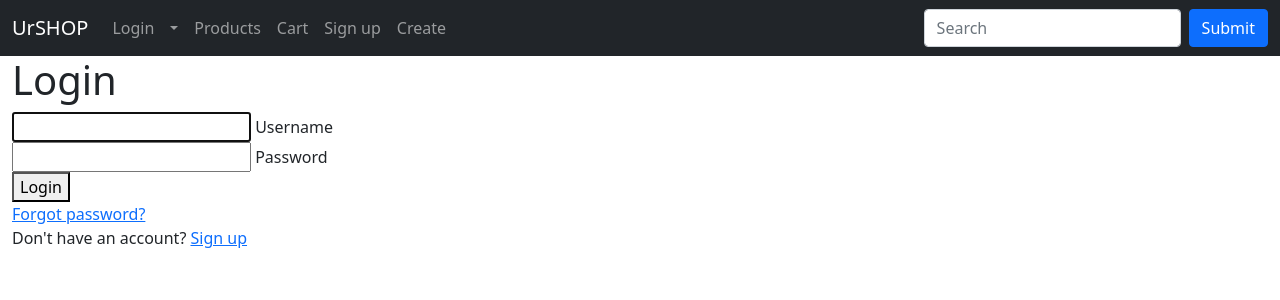
After one commit to MagicRodri/urshop, a Django app: page /accounts/login/ in a window 1280 px wide. The commit adds this page. Shown: the top 300 px of the page. Run offline with Django 4.2, Linux system fonts and the light colour scheme.

Commit message:
Quick user authentication feature

```diff
--- /dev/null
+++ b/accounts/forms.py
@@ -0,0 +1,28 @@
+
+from django import forms
+from django.contrib.auth.forms import AuthenticationForm, UserCreationForm
+from django.contrib.auth import get_user_model
+
+User = get_user_model()
+
+class LoginForm(AuthenticationForm):
+
+    class Meta:
+        model = User
+        fields = '__all__'
+
+
+class SignUpForm(UserCreationForm):
+    class Meta:
+        model = User
+        fields = ['username','first_name','last_name','email']
+
+class PpUploadForm(forms.ModelForm):
+    class Meta:
+        model = User
+        fields = ['picture']
+
+class EditProfileForm(forms.ModelForm):
+    class Meta:
+        model = User
+        fields = ['username','first_name','last_name','email']
--- a/accounts/models.py
+++ b/accounts/models.py
@@ -4,4 +4,4 @@ from django.contrib.auth.models import AbstractUser
 
 
 class User(AbstractUser):
-    pass
+    picture = models.ImageField(upload_to = 'users/',blank = True, null = True)
--- /dev/null
+++ b/accounts/templates/accounts/login.html
@@ -0,0 +1,44 @@
+{% extends '_base.html' %}
+{% load static %}
+
+{% block css %}
+
+{% endblock css %}
+
+{% block content %}
+    {% if not request.user.is_authenticated %}
+        <h1>Login</h1>
+        <form action="" method="post">
+            {% csrf_token %}
+            {{ form.non_field_errors }}
+
+            <div class="form__field username">
+                {{ form.username.errors }}
+
+                {{ form.username }}
+                <span></span>
+                <label for="{{ form.username.id_for_label }}">Username</label>
+            </div>
+
+            <div class="form__field password">
+                {{ form.password.errors }}
+
+                {{ form.password }}
+                <span></span>
+                <label for="{{ form.password.id_for_label }}">Password</label>
+            </div>
+            <button type="submit">Login</button>
+        </form>
+        <a href="#" class="pass">Forgot password?</a>
+        <p class="signup_link">Don't have an account? <a href={% url 'accounts:signup' %}>Sign up<a/></p>
+    {% else %}
+        <p>You are already logged in. Do you wanna <a href={% url 'accounts:logout' %}>logout</a>?</p>
+    {% endif %}
+
+{% endblock content %}
+
+{% block js %}
+            <script>
+
+            </script>
+{% endblock js %}
--- a/accounts/urls.py
+++ b/accounts/urls.py
@@ -1,6 +1,20 @@
 from django.urls import path
+
+from .views import (
+    login_view,
+    logout_view,
+    signup_view,
+    upload_pp_view,
+    edit_profile_view,
+    delete_profile_view
+)
 
 app_name = 'accounts'
 urlpatterns = [
-
+     path('delete_profile',delete_profile_view,name='delete'),
+    path('edit_profile',edit_profile_view,name='edit'),
+    path('login/',login_view,name='login'),
+    path('logout/',logout_view,name='logout'),
+    path('upload_pp/',upload_pp_view,name='upload-pp'),
+    path('signup/',signup_view,name='signup')
 ]
--- a/accounts/views.py
+++ b/accounts/views.py
@@ -1,3 +1,91 @@
-from django.shortcuts import render
 
+from django.contrib.auth import login, logout
+from django.shortcuts import redirect, render ,get_object_or_404
+from .forms import LoginForm, SignUpForm,PpUploadForm, EditProfileForm
+from django.urls import reverse
+from django.contrib.auth import get_user_model
 # Create your views here.
+
+User = get_user_model()
+
+def login_view(request):
+
+    form = LoginForm(request)
+    message = ""
+    if request.method == 'POST':
+        form = LoginForm(request,data=request.POST)
+        if form.is_valid():
+            user = form.get_user()
+            # set user backend to the default to avoid multiple authentication backends conflict
+            user.backend = 'django.contrib.auth.backends.ModelBackend'
+            login(request,user)
+            return redirect(reverse('home'))
+
+        else:
+            message = "Login failed"
+
+    context = {
+        'form' : form,
+        'message' : message
+    }
+    return render(request,'accounts/login.html',context = context)
+
+
+def logout_view(request):
+
+    if request.method == 'POST':
+        logout(request)
+        return redirect(reverse('accounts:login'))
+
+    return render(request,'accounts/logout.html',context={})
+
+
+def signup_view(request):
+    form = SignUpForm()
+
+    if request.method == 'POST':
+        form = SignUpForm(request.POST)
+
+        if form.is_valid():
+            user=form.save()
+            # set user backend to the default to avoid multiple authentication backends conflict
+            user.backend = 'django.contrib.auth.backends.ModelBackend'
+            login(request,user)
+            return redirect(reverse('home'))
+
+    return render(request,'accounts/signup.html',context={'form':form})
+
+
+def upload_pp_view(request):
+    form = PpUploadForm(instance=request.user)
+    if request.method == 'POST':
+        form = PpUploadForm(request.POST,request.FILES,instance=request.user)
+        if form.is_valid():
+            form.save()
+            return redirect(reverse('home'))
+    context = {
+        'form' : form
+    }
+    return render(request,'accounts/upload_profile_picture.html',context=context)
+
+def edit_profile_view(request):
+    user = request.user
+    form = EditProfileForm(instance=user)
+    if request.method == 'POST':
+        form = EditProfileForm(request.POST,instance=user)
+        if form.is_valid():
+            form.save()
+            return redirect(reverse('home'))
+    context = {
+        'form' : form
+    }
+
+    return render(request,'accounts/edit_profile.html',context=context)
+
+def delete_profile_view(request):
+    user = request.user
+    if request.method == 'POST':
+        user.delete()
+        return redirect(reverse('accounts:login'))
+
+    return render(request,'accounts/delete_profile.html',context={})
--- a/carts/models.py
+++ b/carts/models.py
@@ -1,5 +1,4 @@
-from email.policy import default
-from wsgiref.validate import validator
+
 from django.db import models
 from django.contrib.auth import get_user_model
 
--- a/templates/_base.html
+++ b/templates/_base.html
@@ -16,14 +16,58 @@
     <title> {% block title %}UrSHOP{% endblock title %}</title>
 </head>
 <body>
-    <header>
-        <nav>
-            <ul>
-                <li><a href={% url 'home' %}>Home</a></li>
-                <li><a href={% url 'products:create' %}>Create</a></li>
-                <li><a href={% url 'products:list' %}>Products</a></li>
-            </ul>
+    <header class="container-fluid">
+
+
+        <nav class="row sticky-top navbar navbar-expand-sm navbar-dark bg-dark">
+            <div class="container-fluid">
+
+                <a class='navbar-brand' href={% url 'home' %}>UrSHOP</a>
+
+                <button class="navbar-toggler" type="button" data-bs-toggle="collapse" data-bs-target="#CollapsibleNavbar">
+                    <span class="navbar-toggler-icon"></span>
+                </button>
+
+                <div class="collapse navbar-collapse justify-content-between" id="CollapsibleNavbar">
+                    <ul class="navbar-nav">
+                        <li class="nav-item">
+                            <a href={% url 'accounts:login' %} class="nav-link">Login</a>
+                        </li>
+
+                        <li class="nav-item dropdown">
+                            <a class="nav-link dropdown-toggle" href="#" role="button" data-bs-toggle="dropdown">{{request.user.username}}</a>
+
+                            <ul class="dropdown-menu">
+                                <li><a class="dropdown-item" href={% url 'accounts:logout' %}>Logout</a><li>
+                            </ul>
+                        </li>
+                        <li class="nav-item">
+                            <a href={% url 'products:list' %} class="nav-link">Products</a>
+                        </li>
+                        <li class="nav-item">
+                            <a href ='#' class="nav-link">Cart</a>
+                        </li>
+
+                        <li class="nav-item">
+                            <a href={% url 'accounts:signup' %} class="nav-link">Sign up</a>
+                        </li>
+
+
+                        <li class="nav-item">
+                            <a href={% url 'products:create' %} class="nav-link">Create</a>
+                        </li>
+
+                    </ul>
+                    <form class="d-flex" method="GET" action= >
+                        <input name="q" class="form-control me-2" type="text" placeholder="Search">
+                        <input class="btn btn-primary" type="submit">
+                    </form>
+                </div>
+
+            </div>
+
         </nav>
+
     </header>
     <main class="container-fluid">
 
```
Also changed, not shown: accounts/templates/accounts/delete_profile.html (added, +10 -0 lines), accounts/templates/accounts/edit_profile.html (added, +13 -0 lines), accounts/templates/accounts/logout.html (added, +10 -0 lines), accounts/templates/accounts/profile.html (added, +8 -0 lines), accounts/templates/accounts/signup.html (added, +20 -0 lines), accounts/templates/accounts/upload_profile_picture.html (added, +12 -0 lines), carts/views.py (+13 -1 lines), accounts/migrations/0002_user_picture.py (added), carts/templates/carts/cart_add.html (added), carts/templates/carts/cart_detail.html (added), carts/urls.py (added).
